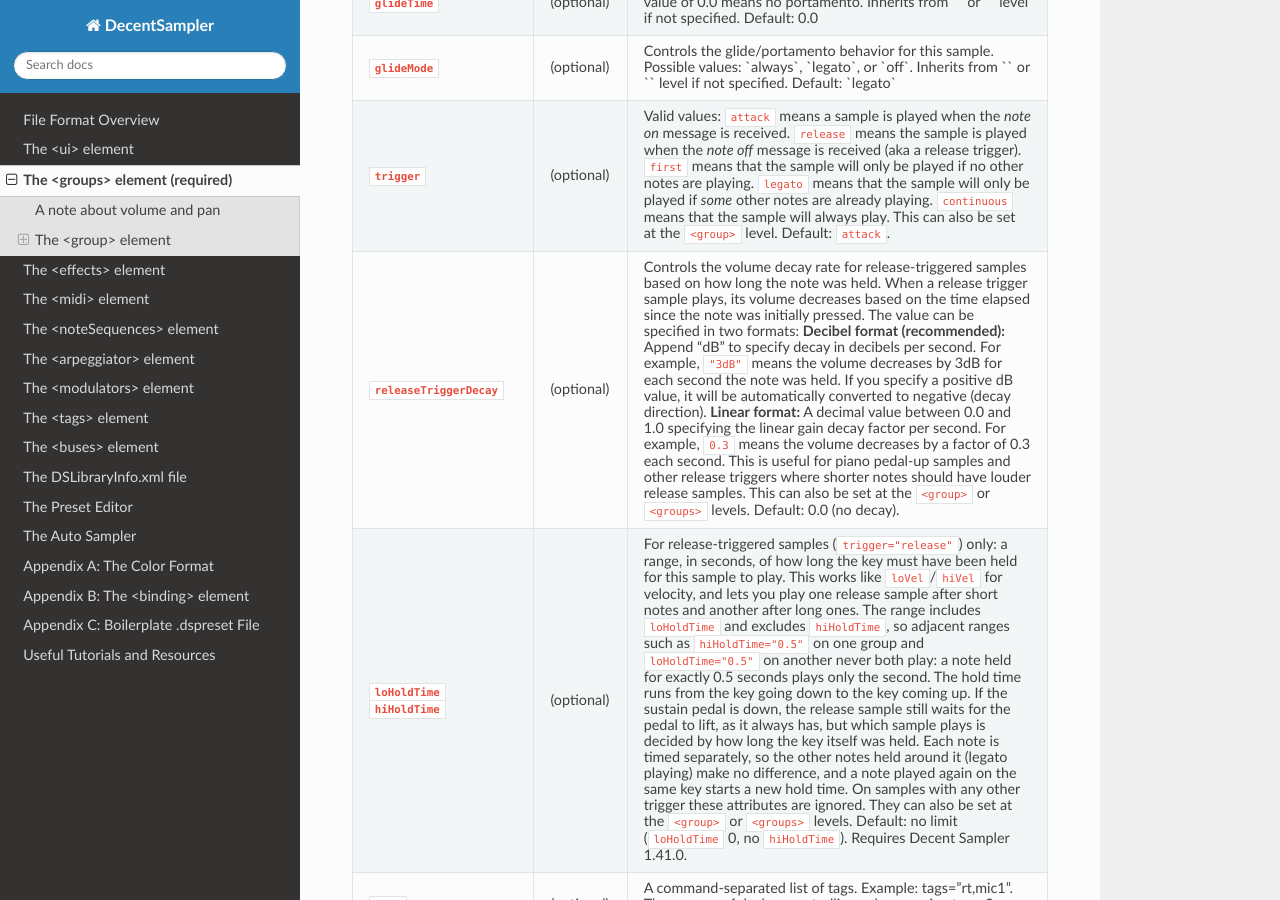
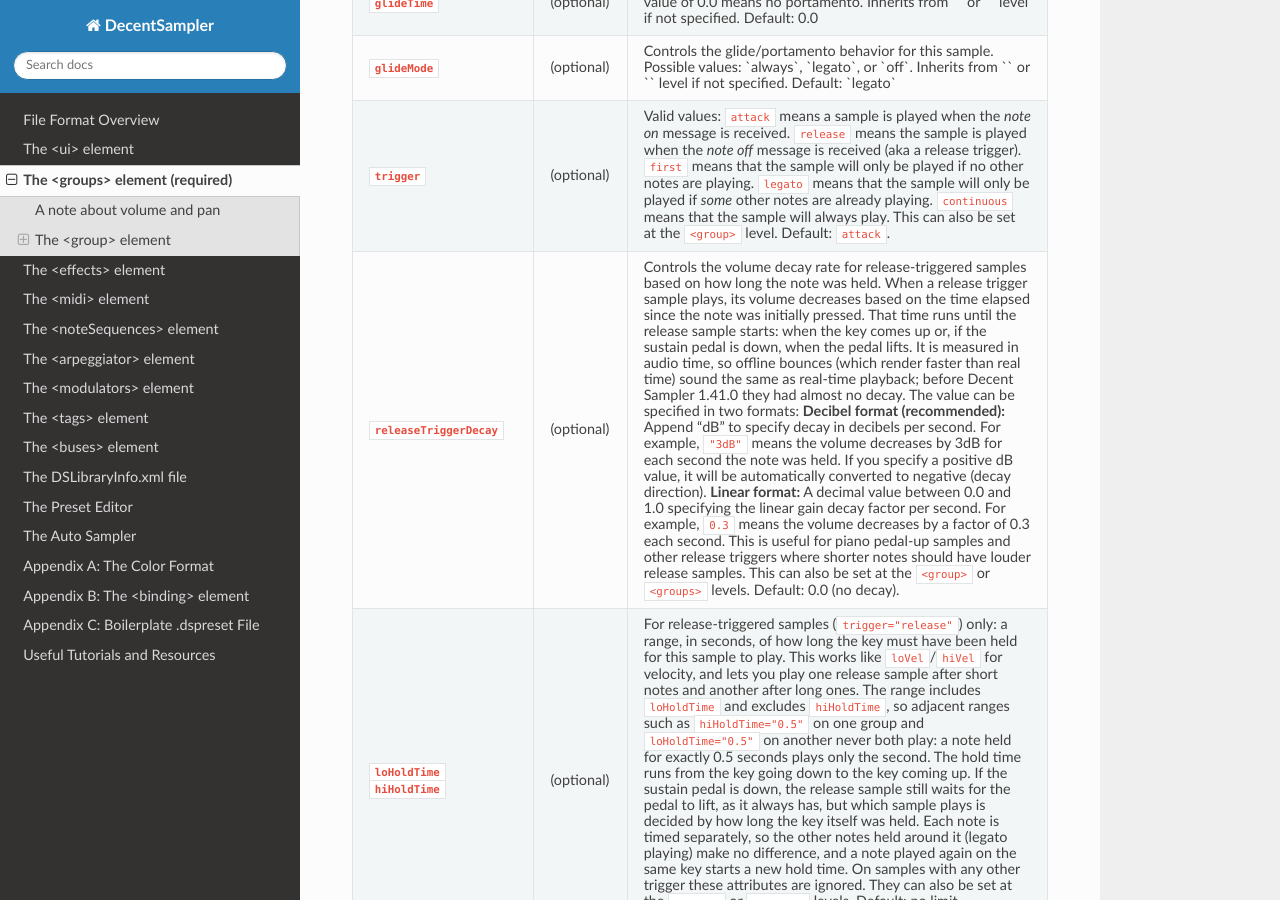
Before and after one commit to DecentSamples/DecentSampler-Developers-Guide, a Sphinx documentation site: the page built from docs/source/the-groups-element.md, in a window 1280 px wide and 900 px high, scrolled down 4384 px. Built offline with Sphinx 7.4.7 and the Read the Docs theme 3.1.0, drawn with Linux system fonts in a browser that asks for light colours.

Commit message:
0000506: releaseTriggerDecay runs to the release sample, in audio time

```diff
--- a/docs/source/the-groups-element.md
+++ b/docs/source/the-groups-element.md
@@ -79,7 +79,7 @@ Underneath the `<group>` elements are `<sample>` elements. Each sample correspon
 | **`glideTime`** | (optional) | The glide/portamento time in seconds for this sample. A value of 0.0 means no portamento. Inherits from \`<group>\` or \`<groups>\` level if not specified. Default: 0.0 |
 | **`glideMode`** | (optional) | Controls the glide/portamento behavior for this sample. Possible values: \`always\`, \`legato\`, or \`off\`. Inherits from \`<group>\` or \`<groups>\` level if not specified. Default: \`legato\` |
 | **`trigger`**               | (optional) | Valid values: `attack` means a sample is played when the *note on* message is received. `release` means the sample is played when the *note off* message is received (aka a release trigger). `first` means that the sample will only be played if no other notes are playing. `legato` means that the sample will only be played if _some_ other notes are already playing. `continuous` means that the sample will always play. This can also be set at the `<group>` level. Default: `attack`. |
-| **`releaseTriggerDecay`**   | (optional) | Controls the volume decay rate for release-triggered samples based on how long the note was held. When a release trigger sample plays, its volume decreases based on the time elapsed since the note was initially pressed. The value can be specified in two formats: **Decibel format (recommended):** Append "dB" to specify decay in decibels per second. For example, `"3dB"` means the volume decreases by 3dB for each second the note was held. If you specify a positive dB value, it will be automatically converted to negative (decay direction). **Linear format:** A decimal value between 0.0 and 1.0 specifying the linear gain decay factor per second. For example, `0.3` means the volume decreases by a factor of 0.3 each second. This is useful for piano pedal-up samples and other release triggers where shorter notes should have louder release samples. This can also be set at the `<group>` or `<groups>` levels. Default: 0.0 (no decay). |
+| **`releaseTriggerDecay`**   | (optional) | Controls the volume decay rate for release-triggered samples based on how long the note was held. When a release trigger sample plays, its volume decreases based on the time elapsed since the note was initially pressed. That time runs until the release sample starts: when the key comes up or, if the sustain pedal is down, when the pedal lifts. It is measured in audio time, so offline bounces (which render faster than real time) sound the same as real-time playback; before Decent Sampler 1.41.0 they had almost no decay. The value can be specified in two formats: **Decibel format (recommended):** Append "dB" to specify decay in decibels per second. For example, `"3dB"` means the volume decreases by 3dB for each second the note was held. If you specify a positive dB value, it will be automatically converted to negative (decay direction). **Linear format:** A decimal value between 0.0 and 1.0 specifying the linear gain decay factor per second. For example, `0.3` means the volume decreases by a factor of 0.3 each second. This is useful for piano pedal-up samples and other release triggers where shorter notes should have louder release samples. This can also be set at the `<group>` or `<groups>` levels. Default: 0.0 (no decay). |
 | **`loHoldTime`** **`hiHoldTime`** | (optional) | For release-triggered samples (`trigger="release"`) only: a range, in seconds, of how long the key must have been held for this sample to play. This works like `loVel`/`hiVel` for velocity, and lets you play one release sample after short notes and another after long ones. The range includes `loHoldTime` and excludes `hiHoldTime`, so adjacent ranges such as `hiHoldTime="0.5"` on one group and `loHoldTime="0.5"` on another never both play: a note held for exactly 0.5 seconds plays only the second. The hold time runs from the key going down to the key coming up. If the sustain pedal is down, the release sample still waits for the pedal to lift, as it always has, but which sample plays is decided by how long the key itself was held. Each note is timed separately, so the other notes held around it (legato playing) make no difference, and a note played again on the same key starts a new hold time. On samples with any other trigger these attributes are ignored. They can also be set at the `<group>` or `<groups>` levels. Default: no limit (`loHoldTime` 0, no `hiHoldTime`). Requires Decent Sampler 1.41.0. |
 | **`tags`**                  | (optional) | A command-separated list of tags. Example: tags="rt,mic1". These are useful when controlling volumes using tags. See Appendix D. |
 | **`onLoCCN`** **`onHiCCN`** | (optional) | If you want a sample to be triggered when a MIDI CC controller message comes in, for example for piano pedal down and pedal up samples, you use these attributes to specify the range of values that should trigger the sample. If you use `onLoCCN`, you must also use a corresponding `onHiCCN` for the same MIDI CC number. Example: `onLoCC64="90"` and `onHiCC64="127"` would mean that values of CC64 (Sustain Pedal) between 90 and 127 will trigger the given sample. This can also be set at the `<group>` level. Default:-1 (off) |
```
